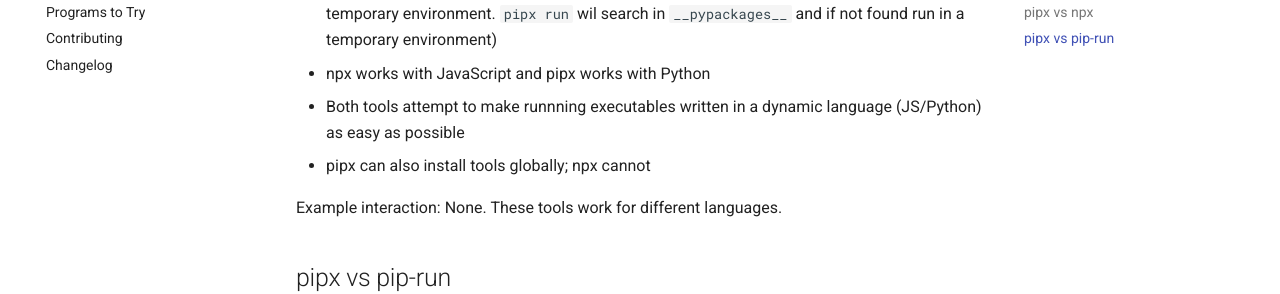
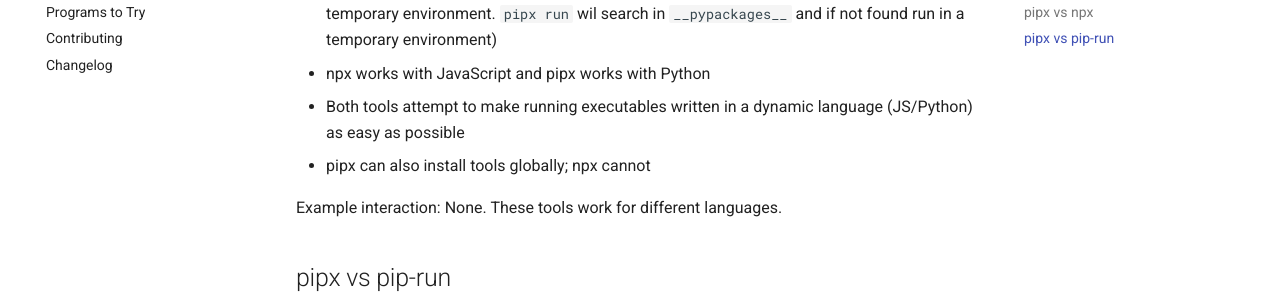
Before and after one commit to pypa/pipx, an MkDocs documentation site: the page built from docs/comparisons.md, in a window 1280 px wide and 900 px high, scrolled down 2176 px. Shown: the part 285-579 px from the top of the window. Built offline with MkDocs 1.6.1 and Material for MkDocs 9.7.7, drawn with Linux system fonts in a browser that asks for light colours; comment, search, counter and statistics services are not loaded.

Commit message:
Fix typo

```diff
--- a/docs/comparisons.md
+++ b/docs/comparisons.md
@@ -68,7 +68,7 @@
 ## pipx vs npx
 * Both can run cli tools (npx will search for them in node_modules, and if not found run in a temporary environment. `pipx run` wil search in `__pypackages__` and if not found run in a temporary environment)
 * npx works with JavaScript and pipx works with Python
-* Both tools attempt to make runnning executables written in a dynamic language (JS/Python) as easy as possible
+* Both tools attempt to make running executables written in a dynamic language (JS/Python) as easy as possible
 * pipx can also install tools globally; npx cannot
 
 Example interaction:
```
